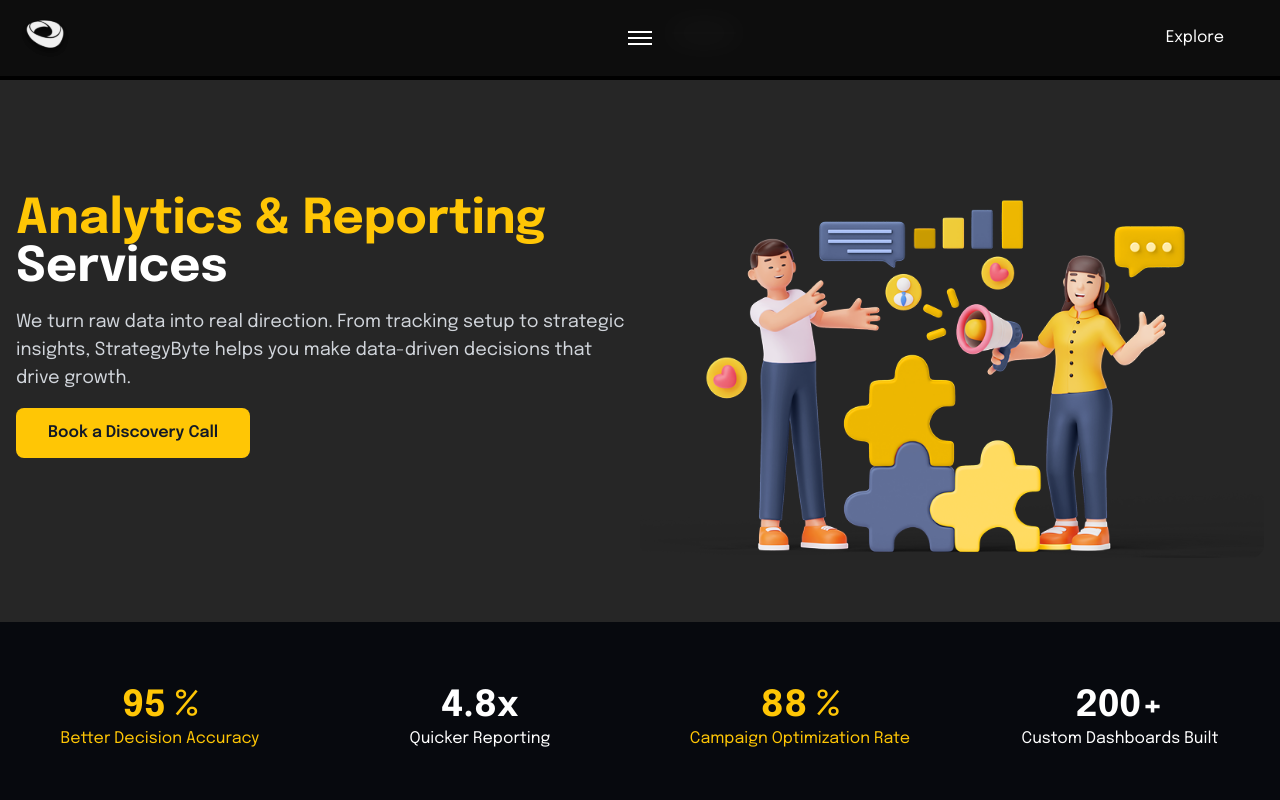
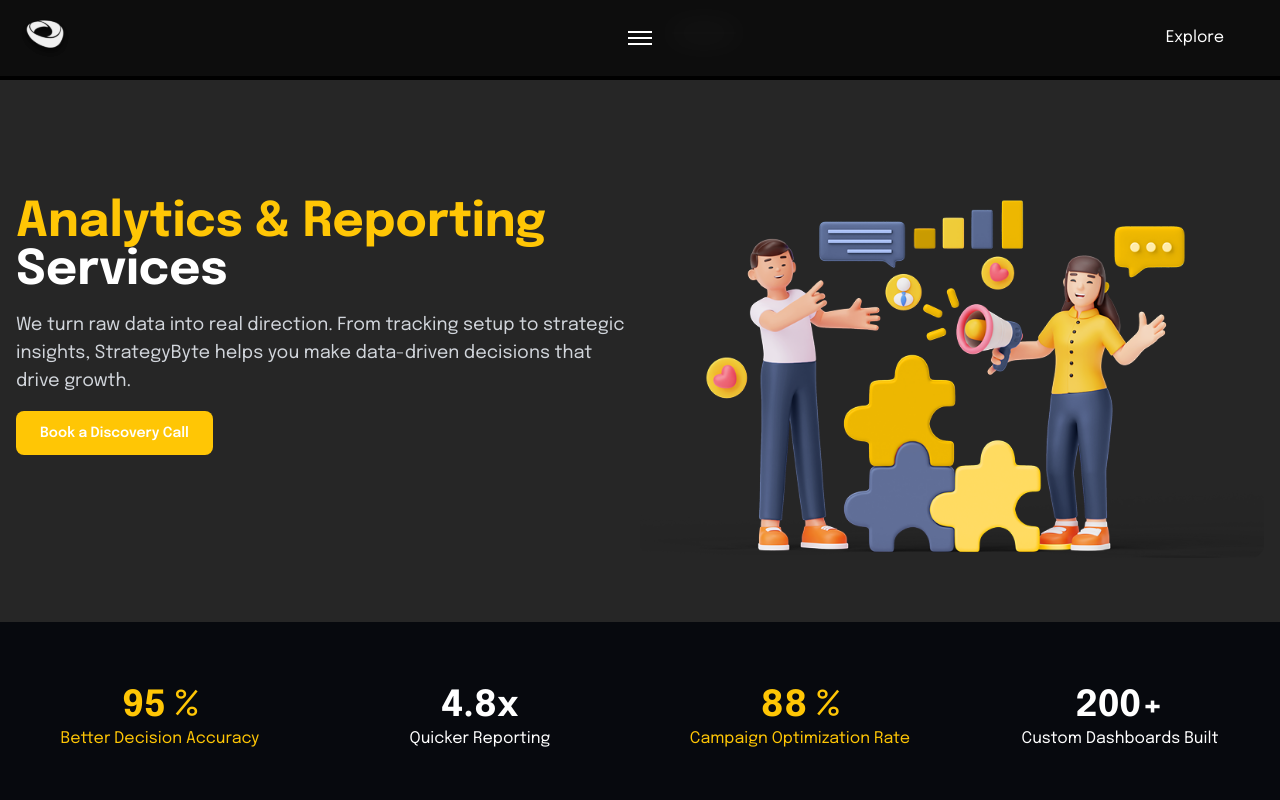
Before and after one commit to strategybyte/strategybyte-v2, a Next.js app: page /our-services/analytics-and-reporting in a window 1280 px wide. Shown: the top 800 px of the page. Built offline with nearby package versions, Linux system fonts and the light colour scheme.

Commit message:
fixed buttons

```diff
--- a/app/about/page.jsx
+++ b/app/about/page.jsx
@@ -1,3 +1,4 @@
+import { Button } from "@/components/common";
 import Image from "next/image";
 import Link from "next/link";
 
@@ -83,11 +84,15 @@
                 solutions.
               </p>
 
-              <Link href="/contact" asChild>
+              {/* <Link href="/contact" asChild>
                 <button className="bg-secondary hover:bg-yellow-500 text-gray-900 font-semibold px-8 py-3 rounded-lg transition-colors mt-4">
                   Get in Touch
                 </button>
-              </Link>
+              </Link> */}
+
+              <Button size="small" href="/contact" className="mt-4">
+                Get in Touch
+              </Button>
             </div>
 
             <div className="w-full">
--- a/app/globals.css
+++ b/app/globals.css
@@ -545,7 +545,7 @@
 
   .newsletter-form .theme-btn {
     flex: none;
-    background-color: #2f3f61;
+    background-color: #ffc605;
     color: white;
     border: none;
     padding: 12px 24px;
--- a/app/our-services/[slug]/page.jsx
+++ b/app/our-services/[slug]/page.jsx
@@ -1,5 +1,6 @@
 "use client";
 
+import { Button } from "@/components/common";
 import Image from "next/image";
 import { useRouter } from "next/navigation";
 
@@ -926,12 +927,13 @@
                 {serviceDetails[slug].description}
               </p>
 
-              <button
-                className="bg-secondary hover:bg-yellow-500 text-gray-900 font-semibold px-8 py-3 rounded-lg transition-colors mt-4"
-                onClick={() => router.push(serviceDetails[slug].button.link)}
+              <Button
+                href={serviceDetails[slug].button.link}
+                className="mt-4"
+                size="small"
               >
                 {serviceDetails[slug].button.text}
-              </button>
+              </Button>
             </div>
             {/* Service Illustrations */}
             <div className="w-full">
--- a/components/CTA.jsx
+++ b/components/CTA.jsx
@@ -24,7 +24,7 @@
       }}
     >
       <div
-        className="cta-two-wrap bgc-secondary br-10"
+        className="cta-two-wrap br-10"
         style={{
           backgroundImage: "url(/assets/images/background/hero-bg-dots.png)",
         }}
@@ -63,7 +63,7 @@
                 />
                 <button
                   type="submit"
-                  className="theme-btn bgc-secondary hover-secondary"
+                  className="theme-btn"
                   data-hover="Subscribe"
                 >
                   <span>Subscribe</span>
```
